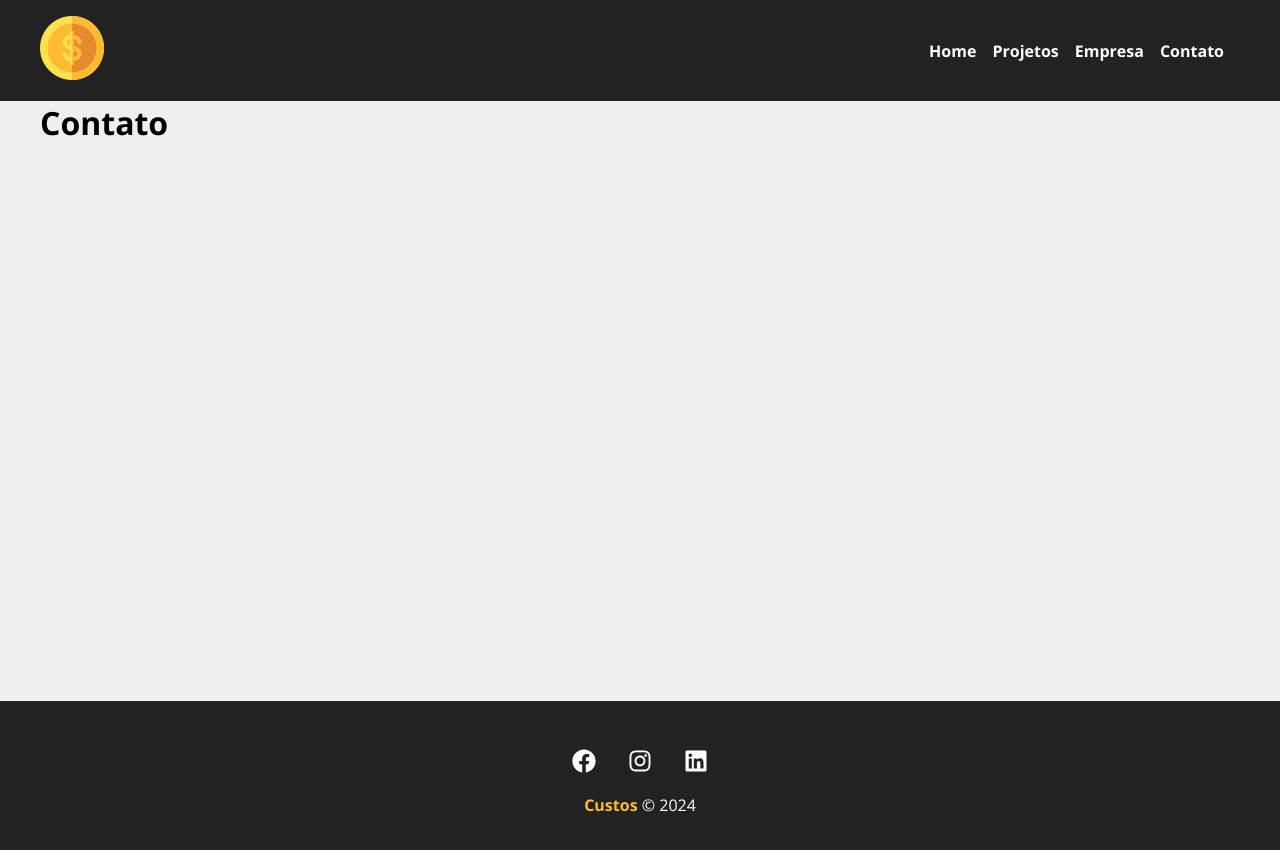
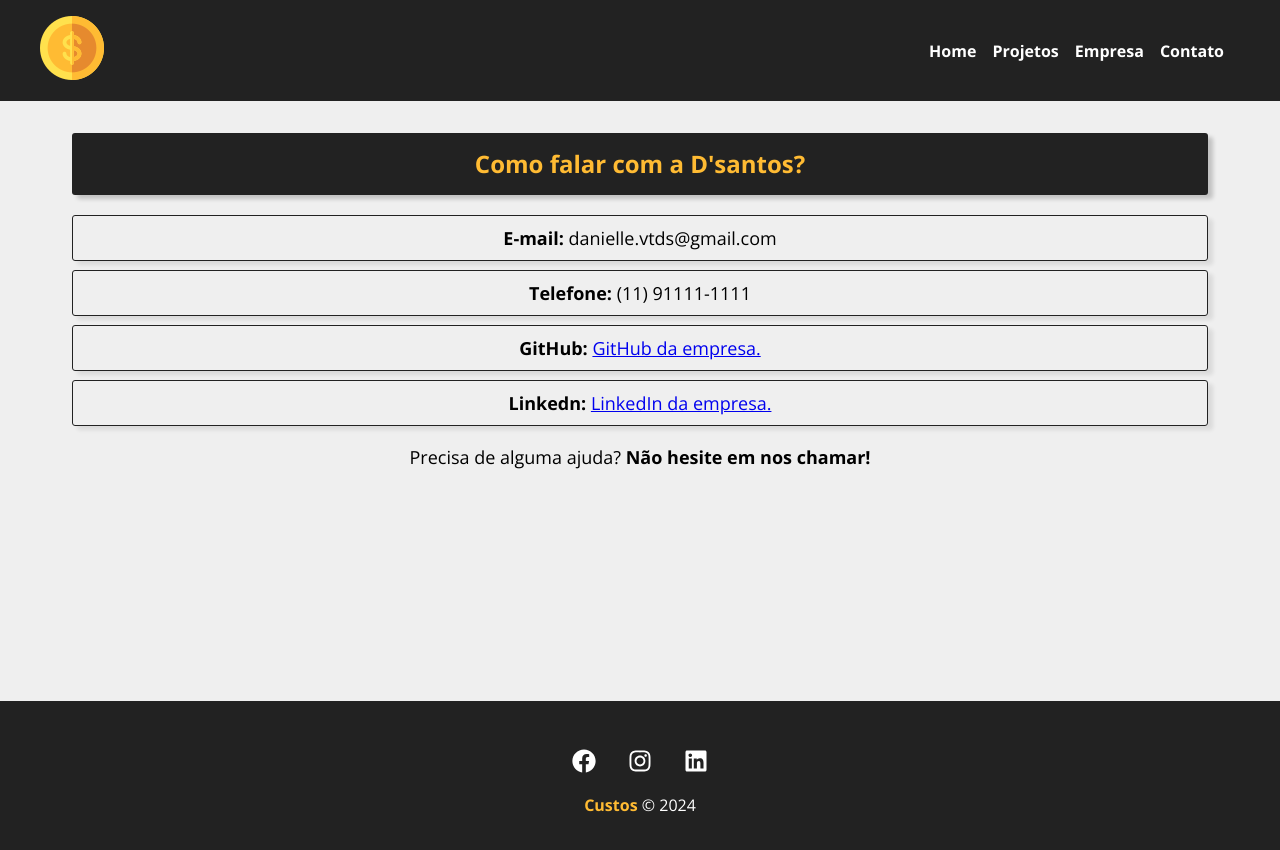
Before and after one commit to DanielleSantosss/projeto-custos-react, a React (Create React App) app: page /contact in a window 1280 px wide. Shown: the top 850 px of the page. Built offline with nearby package versions, Linux system fonts and the light colour scheme.

Commit message:
pages contact e company prontas

```diff
--- a/src/components/pages/Company.jsx
+++ b/src/components/pages/Company.jsx
@@ -1,9 +1,28 @@
 import React from "react";
 
-function Company(){
-    return(
-        <div><h1>Empresa</h1></div>
-    )
+import styles from './Company.module.css'
+
+function Company() {
+  return (
+    <section className={styles.details}>
+      <h1>Sobre a empresa DSanto's</h1>
+      <article>
+        <p>Olá, muito prazer! <span>Somos a DSanto's (empresa fictícia inventada para fins educacionais).</span></p>
+
+        <p>Estamos comprometidos em fornecer os melhores produtos e serviços para nossos clientes.</p>
+
+        <p>Nossa equipe é formada por profissionais dedicados e apaixonados pelo que fazem, prontos para atender às suas necessidades com excelência.</p>
+
+        <p>Valorizamos a inovação e a criatividade, buscando constantemente novas maneiras de melhorar e aprimorar nossos produtos e processos.</p>
+
+        <p>Estamos aqui para ajudá-lo a alcançar seus objetivos e tornar sua experiência conosco memorável.</p>
+      </article>
+
+      <footer>
+        <p><span>Seja bem-vindo à DSanto's!</span></p>
+      </footer>
+    </section>
+  );
 }
 
 export default Company;
--- /dev/null
+++ b/src/components/pages/Company.module.css
@@ -0,0 +1,28 @@
+.details{
+    padding: 2em;
+    text-align: center;
+    width: 100%;
+}
+
+.details h1,
+.details p {
+    margin-bottom: 0.5em;
+}
+
+.details h1 {
+    background-color: #222;
+    border-radius: 4px;
+    color: #ffbb33;
+    padding: 0.6em;
+    box-shadow: 5px 4px 4px rgba(0, 0, 0, 0.192);
+    border-radius: 3px;
+    margin-bottom: 20px;
+}
+
+.details p {
+    font-size: 18px;
+}
+
+.details span {
+    font-weight: bolder;
+}
--- a/src/components/pages/Contact.jsx
+++ b/src/components/pages/Contact.jsx
@@ -1,8 +1,27 @@
 import React from "react";
+
+import styles from './Contact.module.css'
 
 function Contact(){
     return(
-        <div><h1>Contato</h1></div>
+        <section className={styles.details}>
+                <h1>Como falar com a D'santos?</h1>
+            <article>
+                <p><strong>E-mail: </strong>danielle.vtds@gmail.com</p>
+
+                <p><strong>Telefone: </strong>(11) 91111-1111</p>
+
+                <p><strong>GitHub: </strong><a href="https://github.com/DanielleSantosss" target="_blank">GitHub da empresa.</a></p>
+
+                <p><strong>Linkedn: </strong><a href="https://www.linkedin.com/in/danielle-santos-3936bb1aa/" target="_blank">LinkedIn da empresa.</a></p>
+            </article>
+
+            <footer>
+
+            <p>Precisa de alguma ajuda? <span>Não hesite em nos chamar!</span></p>
+
+            </footer>
+        </section>
     )
 }
 
--- /dev/null
+++ b/src/components/pages/Contact.module.css
@@ -0,0 +1,41 @@
+.details{
+    padding: 2em;
+    width: 100%;
+    margin: 0 auto;
+    text-align: center;
+}
+
+.details h1,
+.details p {
+    margin-bottom: 0.5em;
+}
+
+.details h1 {
+    background-color: #222;
+    border-radius: 4px;
+    color: #ffbb33;
+    padding: 0.6em;
+    width: 100%;
+    box-shadow: 5px 4px 4px rgba(0, 0, 0, 0.192);
+    border-radius: 3px;
+    margin-bottom: 20px;
+}
+
+.details p {
+    font-size: 18px;
+    border: 1px solid #222;
+    padding: 10px;
+    border-radius: 3px;
+    box-shadow: 5px 4px 4px rgba(0, 0, 0, 0.089);
+}
+
+.details footer p {
+    border: none;
+    box-shadow: none;
+}
+
+.details span {
+    font-weight: bolder;
+    border: none;
+
+}
```
